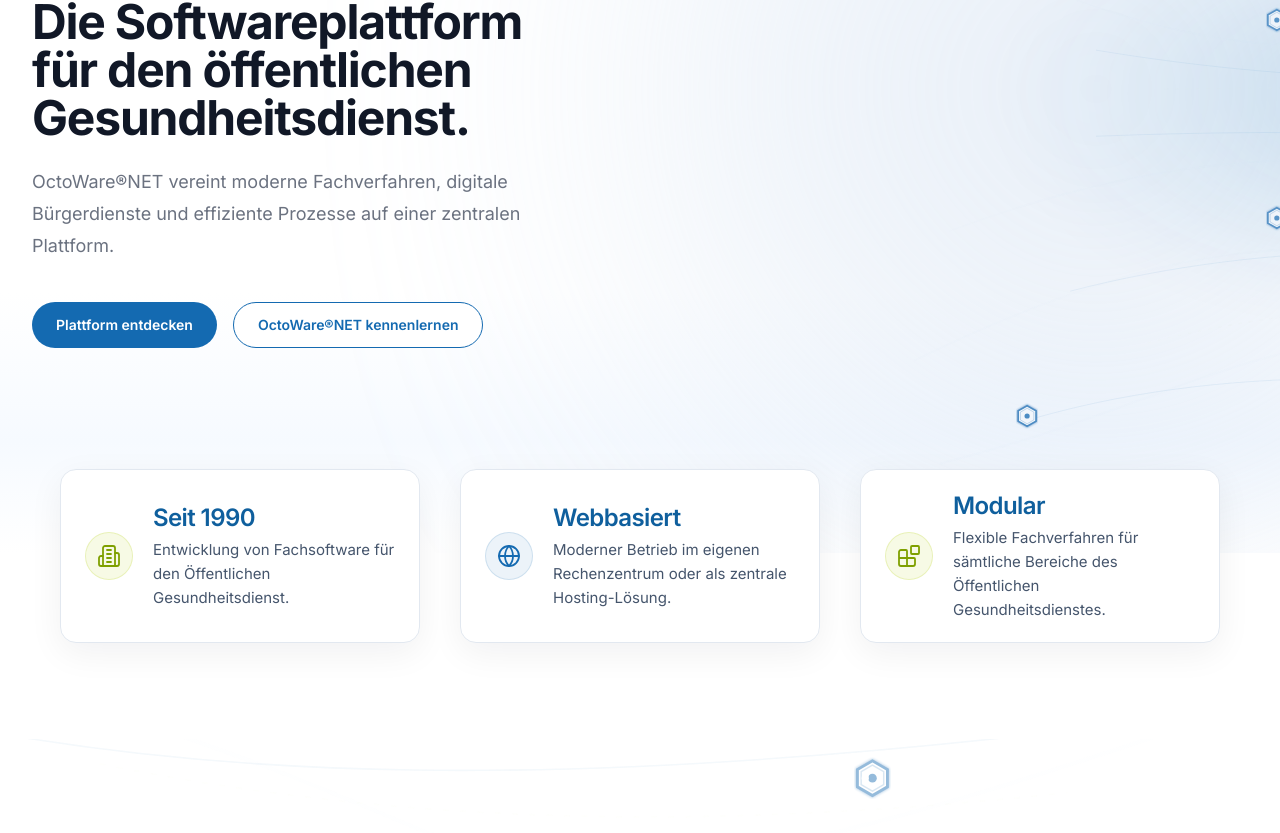
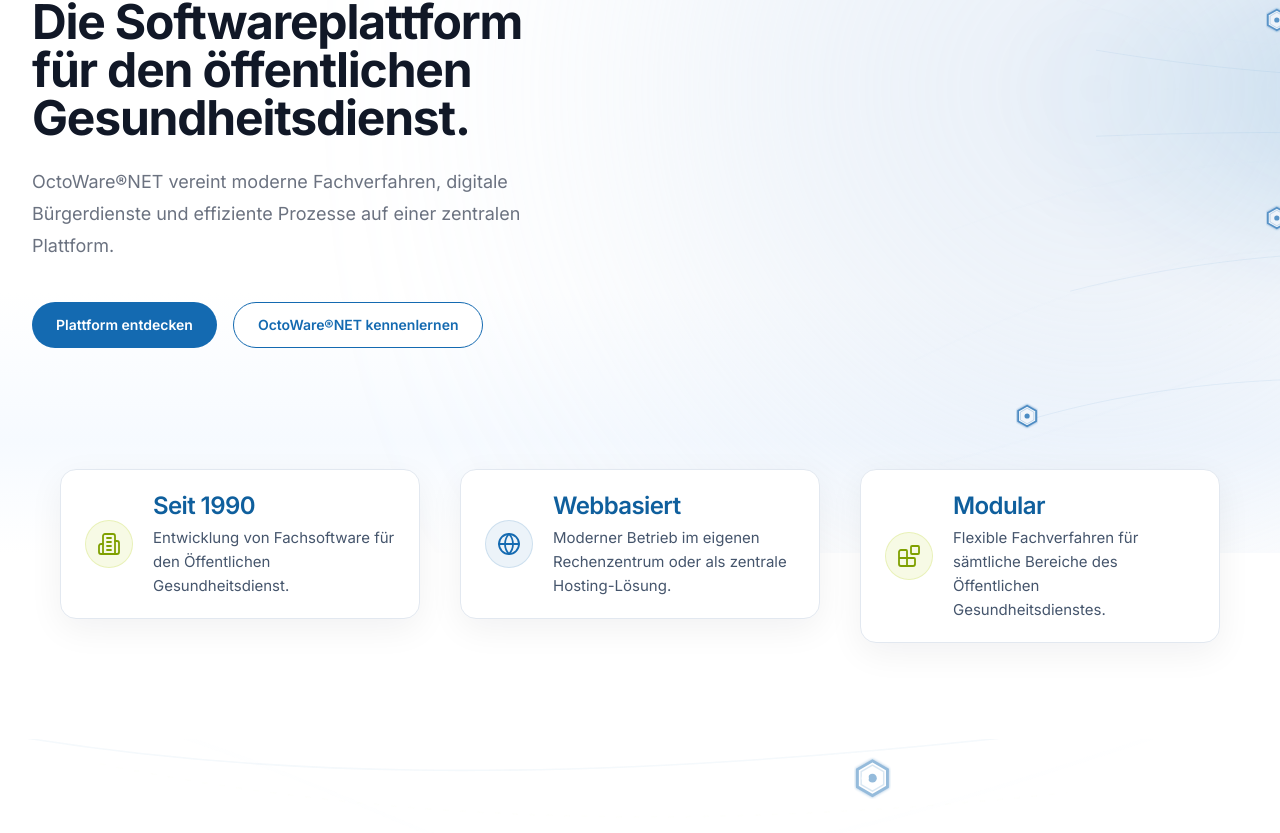
Before and after one commit to weblogger117-art/octoware-website, a Next.js app: page / in a window 1280 px wide. Shown: the part 375-1208 px from the top of the page. Built offline with nearby package versions, Linux system fonts and the light colour scheme.

Commit message:
Update Highlights.tsx

```diff
--- a/components/sections/Highlights.tsx
+++ b/components/sections/Highlights.tsx
@@ -25,20 +25,25 @@ export function Highlights() {
     gap-10
   "
 >
+  <div className="animate-highlight-1">
     <StatCard
       icon={Building2}
       iconClassName="bg-[#adce00]/10 text-[#7FA000] border-[#adce00]/20"
       value="Seit 1990"
       label="Entwicklung von Fachsoftware für den Öffentlichen Gesundheitsdienst."
     />
+  </div>
 
+  <div className="animate-highlight-2">
     <StatCard
       icon={Globe}
       iconClassName="bg-[#146ab1]/8 text-[#146ab1] border-[#146ab1]/15"
       value="Webbasiert"
       label="Moderner Betrieb im eigenen Rechenzentrum oder als zentrale Hosting-Lösung."
     />
+  </div>
 
+  <div className="animate-highlight-3">
     <StatCard
       icon={Blocks}
       iconClassName="bg-[#adce00]/10 text-[#7FA000] border-[#adce00]/20"
@@ -46,6 +51,7 @@ export function Highlights() {
       label="Flexible Fachverfahren für sämtliche Bereiche des Öffentlichen Gesundheitsdienstes."
     />
   </div>
+</div>
     </Section>
   );
 }
```
Lines whose indentation alone changed are shown as unchanged.
